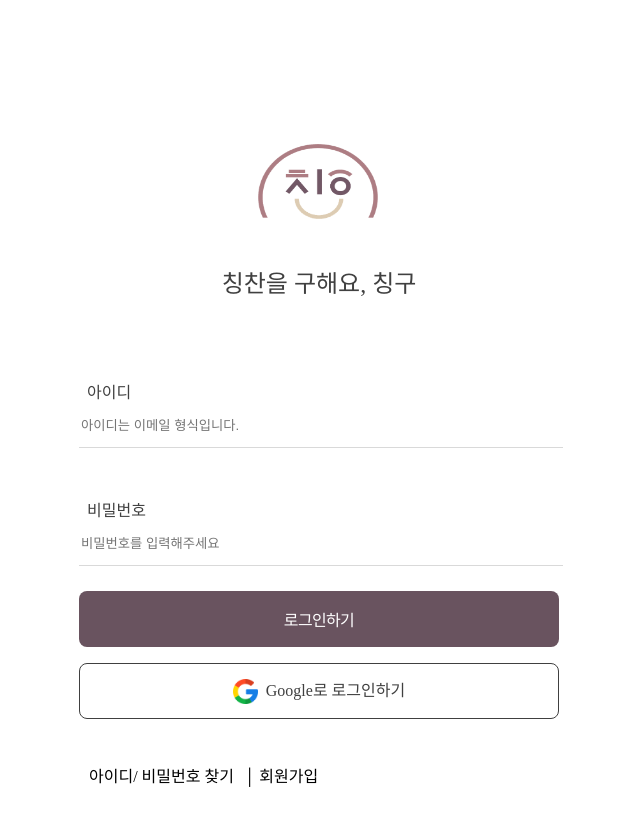
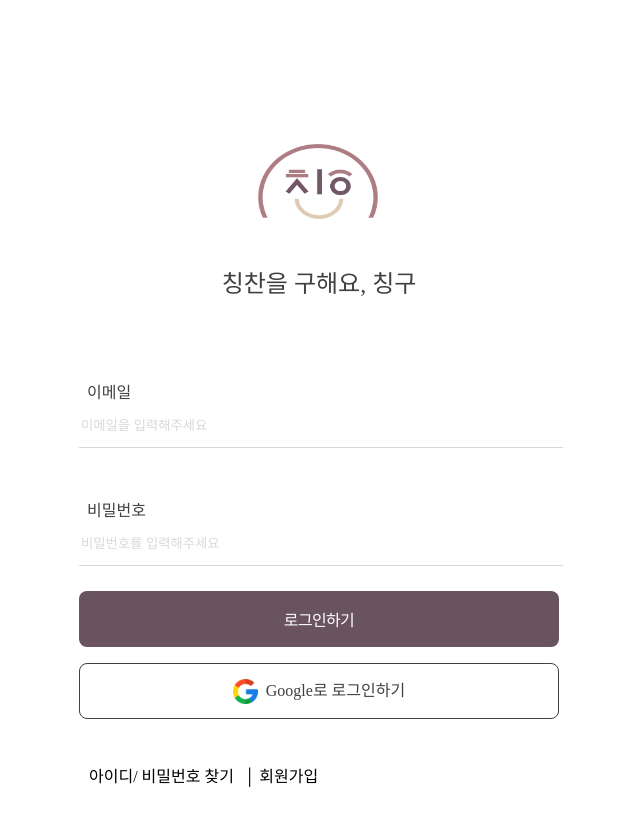
Before and after one commit to DHyeonJ/Compliment, a React (Create React App) app: page /login in a window 1280 px wide. Shown: the top 826 px of the page, without its empty margins (321-961 px from the left). Built offline with nearby package versions, Linux system fonts and the light colour scheme; no server answers.

Commit message:
Fix.디폴트 이미지 넣기, 작성페이지에서 작성된 내용있을 경우 알럿

```diff
--- a/package.json
+++ b/package.json
@@ -35,6 +35,7 @@
     "slick-carousel": "^1.8.1",
     "styled-components": "^6.0.7",
     "styled-reset": "^4.5.1",
+    "sweetalert2": "^11.7.27",
     "typescript": "^5.1.6",
     "web-vitals": "^2.1.0"
   },
--- a/src/components/AddBoardCp.jsx
+++ b/src/components/AddBoardCp.jsx
@@ -6,6 +6,7 @@ import { getDownloadURL, ref, uploadBytes } from 'firebase/storage'
 import moment from 'moment'
 import { storage, db, auth } from '../firebase'
 import { collection, addDoc } from 'firebase/firestore'
+import Swal from 'sweetalert2'
 
 const AddBoardCp = () => {
   const user = auth.currentUser
@@ -96,7 +97,22 @@ const AddBoardCp = () => {
         console.error('이미지 업로드 오류: ', error)
       })
   }
-
+  const handleNavigateAway = () => {
+    if (title.trim() !== '' || content.trim() !== '') {
+      Swal.fire({
+        title: '작성 중인 글이 있습니다. ',
+        text: '정말로 이 페이지를 벗어나시겠습니까?',
+        icon: 'warning',
+        showCancelButton: true,
+      }).then((result) => {
+        if (result.isConfirmed) {
+          navigate('/listpage')
+        }
+      })
+    } else {
+      navigate('/listpage')
+    }
+  }
   return (
     <>
       <ContainerPageBox>
@@ -133,13 +149,7 @@ const AddBoardCp = () => {
                 </div>
                 <div>
                   <CancelAndAddBox>
-                    <CancelBoxBtn
-                      onClick={() => {
-                        navigate('/listpage')
-                      }}
-                    >
-                      취소
-                    </CancelBoxBtn>
+                    <CancelBoxBtn onClick={handleNavigateAway}>취소</CancelBoxBtn>
                     <AddListBoxBtn
                       onClick={() => {
                         // eslint-disable-next-line @typescript-eslint/no-floating-promises
--- a/src/components/Detail.jsx
+++ b/src/components/Detail.jsx
@@ -7,7 +7,7 @@ import { useParams, useNavigate } from 'react-router-dom'
 import Loading from '../components/Loading'
 import defaultProfileImage from '../img/user.png'
 import Reply from './Reply'
-import defualtContentsImg from '../img/logo_big.png'
+import defualtContentsImg from '../img/defaultContentImg.png'
 function Detail() {
   const [data, setData] = useState(null)
   const { id } = useParams()
--- a/src/components/Lists.jsx
+++ b/src/components/Lists.jsx
@@ -3,6 +3,7 @@ import { styled } from 'styled-components'
 import HandClap from '../img/hand-clap.png'
 import { useNavigate } from 'react-router-dom'
 import defaultProfileImage from '../../src/img/user.png'
+import defualtContentsImg from '../img/defaultContentImg.png'
 
 const Lists = ({ data }) => {
   const navigate = useNavigate()
@@ -38,7 +39,7 @@ const Lists = ({ data }) => {
                 </HandClapBox>
               </Contents>
               <div>
-                <Thumbnail src={item.image} alt="" />
+                <Thumbnail src={item.image || defualtContentsImg} alt="" />
               </div>
             </ListContentt>
           </List>
--- a/src/components/Tab.jsx
+++ b/src/components/Tab.jsx
@@ -8,7 +8,7 @@ import HandClap from '../img/hand-clap.png'
 import { auth, db } from '../firebase'
 import { collection, query, where, getDocs } from 'firebase/firestore'
 import defaultimg from '../img/user.png'
-
+import defualtContentsImg from '../img/defaultContentImg.png'
 const Tab = () => {
   const navigate = useNavigate()
   const [currentTab, clickTab] = useState(0)
@@ -133,7 +133,7 @@ const Tab = () => {
                         </Contents>
 
                         <div>
-                          <Thumbnail src={item.image} alt="" />
+                          <Thumbnail src={item.image || defualtContentsImg} alt="" />
                         </div>
                       </ListContentt>
                     </List>
--- a/src/pages/user/Login.jsx
+++ b/src/pages/user/Login.jsx
@@ -1,4 +1,4 @@
-import React, { useState } from 'react'
+import React, { useState, useEffect } from 'react'
 import { styled } from 'styled-components'
 import { auth } from '../../firebase.js'
 import 'firebase/firestore'
@@ -6,6 +6,8 @@ import { signInWithEmailAndPassword, GoogleAuthProvider, signInWithPopup } from
 import { useNavigate } from 'react-router-dom'
 import logoImg from '../../img/logo_big.png'
 import google from '../../img/google.png'
+import { debounce } from 'lodash'
+
 function Login() {
   const navigate = useNavigate()
   const mainMove = () => {
@@ -15,6 +17,9 @@ function Login() {
     navigate('/signup')
   }
 
+  const notFountPageMove = () => {
+    navigate('*')
+  }
   const [email, setEmail] = useState('')
   const [password, setPassword] = useState('')
   // eslint-disable-next-line @typescript-eslint/no-unused-vars
@@ -56,10 +61,6 @@ function Login() {
     alert('사용자를 찾을 수 없습니다.')
   }
 
-  const invalidEmail = () => {
-    alert('유효하지 않은 이메일 주소입니다.')
-  }
-
   const worngPassword = () => {
     alert('비밀번호가 잘못되었습니다.')
   }
@@ -84,8 +85,6 @@ function Login() {
     } catch (error) {
       if (error.code === 'auth/user-not-found') {
         userNotFound()
-      } else if (error.code === 'auth/invalid-email') {
-        invalidEmail()
       } else if (error.code === 'auth/wrong-password') {
         worngPassword()
       } else {
@@ -96,6 +95,24 @@ function Login() {
     setPassword('')
   }
 
+  const [validEmail, setValidEmail] = useState(true)
+
+  const validateEmail = (email) => {
+    const re = /^(([^<>()[\]\\.,;:\s@"]+(\.[^<>()[\]\\.,;:\s@"]+)*)|(".+"))@((\[[0-9]{1,3}\.[0-9]{1,3}\.[0-9]{1,3}\.[0-9]{1,3}])|(([a-zA-Z\-0-9]+\.)+[a-zA-Z]{2,}))$/
+    return re.test(String(email).toLowerCase())
+  }
+
+  const debounceValidateEmail = debounce((email) => {
+    const result = validateEmail(email)
+    setValidEmail(result)
+  }, 500)
+
+  useEffect(() => {
+    if (email) {
+      debounceValidateEmail(email)
+    }
+  }, [email])
+
   return (
     <>
       <LoginArea>
@@ -105,8 +122,9 @@ function Login() {
         </div>
         <LoginForm>
           <LoginInputArea>
-            <LoginInputLabel>아이디</LoginInputLabel>
-            <LoginInput placeholder="아이디는 이메일 형식입니다." type="email" name="email" value={email} onChange={onChange} />
+            <LoginInputLabel>이메일</LoginInputLabel>
+            <LoginInput placeholder="이메일을 입력해주세요" type="email" name="email" value={email} onChange={onChange} />
+            {!validEmail && email.length > 0 && <DebounceTextBox>유효한 이메일이 아닙니다.</DebounceTextBox>}{' '}
           </LoginInputArea>
           <LoginInputArea>
             <LoginInputLabel>비밀번호</LoginInputLabel>
@@ -120,7 +138,7 @@ function Login() {
           <GoogleLogoImg src={google}></GoogleLogoImg>Google로 로그인하기
         </SignWithGoogleBtn>
         <LoginTextArea>
-          <LoginText>아이디/ 비밀번호 찾기</LoginText>
+          <LoginText onClick={notFountPageMove}>아이디/ 비밀번호 찾기</LoginText>
           <LoginText onClick={signUpPageMove}> │ 회원가입</LoginText>
         </LoginTextArea>
       </LoginArea>
@@ -195,7 +213,12 @@ const LoginInput = styled.input`
   border-right-width: 0;
   border-top-width: 0;
   border-bottom-width: 1;
-  color: #d9d9d9;
+  color: #1a1919;
+  &::placeholder {
+    color: #d9d9d9;
+    font-weight: 500;
+    line-height: normal;
+  }
 `
 const LoginBtn = styled.button`
   display: flex;
@@ -266,3 +289,11 @@ const GoogleLogoImg = styled.img`
   width: 25px;
   height: 25px;
 `
+const DebounceTextBox = styled.div`
+  color: #e36f6f;
+  font-family: Noto Sans;
+  font-size: 12px;
+  font-style: normal;
+  font-weight: 400;
+  line-height: normal;
+`
--- a/src/pages/user/Signup.jsx
+++ b/src/pages/user/Signup.jsx
@@ -300,7 +300,7 @@ const SignupInput = styled.input`
   border-bottom-width: 1;
   color: #0e0d0d;
 
-  ::placeholder {
+  &::placeholder {
     color: #d9d9d9;
     font-weight: 500;
     line-height: normal;
```
Also changed, not shown: src/img/defaultContentImg.png (added), 1 other file (tests, documents, lock files or other folders).
